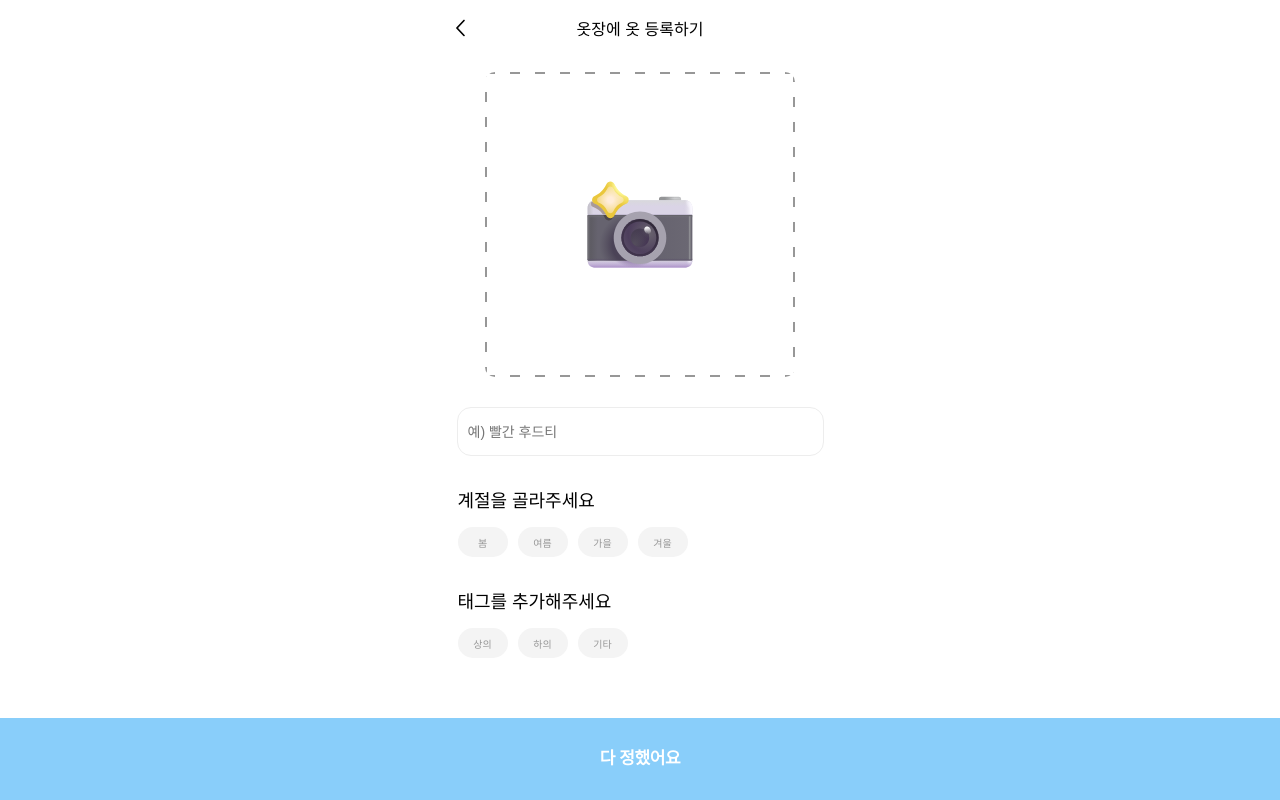
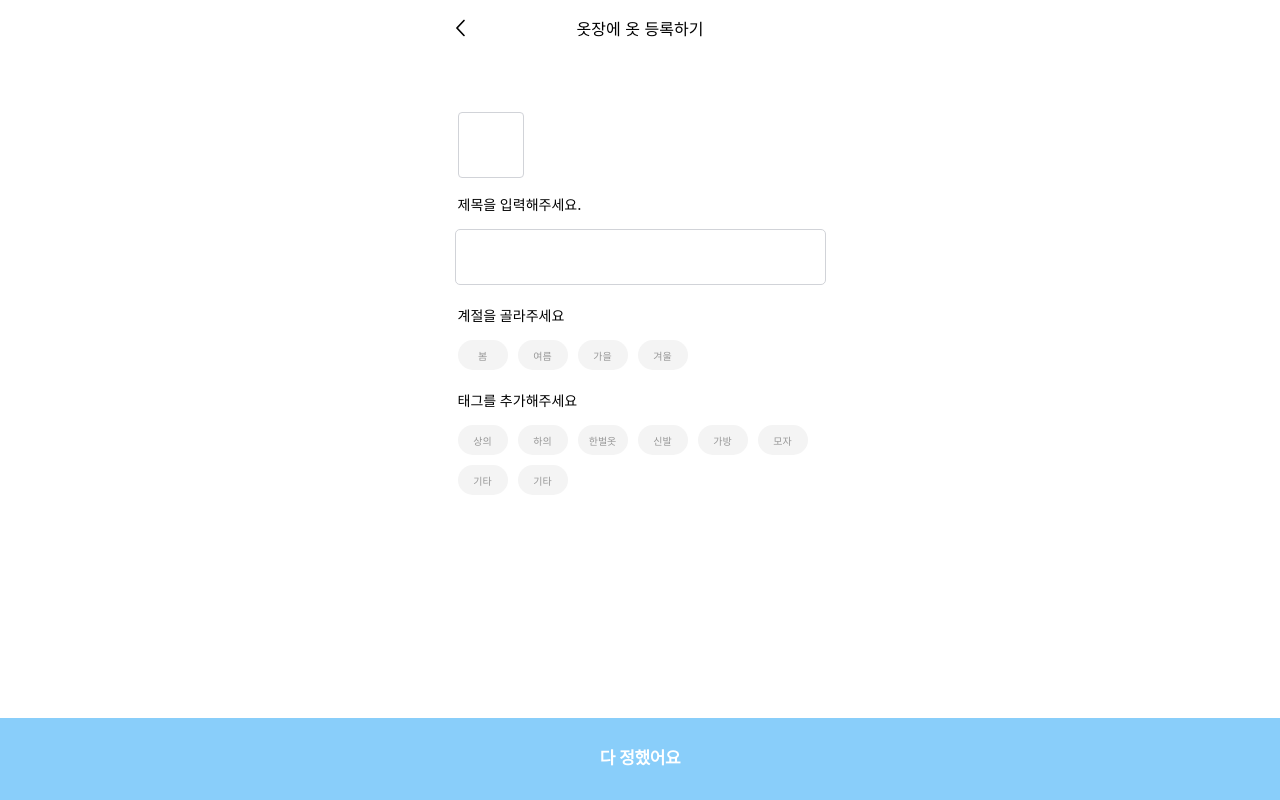
Before and after one commit to git-hubsalt/omoib-frontend, a React (Create React App) app: page /register/1 in a window 1280 px wide. Built offline with nearby package versions, Linux system fonts and the light colour scheme; a web font is replaced by a local one.

Commit message:
refactor : 옷장 추가 수정

```diff
--- a/src/pages/Register/index.tsx
+++ b/src/pages/Register/index.tsx
@@ -1,15 +1,13 @@
-import {ContentsContainer, NoticeText, RegisterLayout, TagBox, TagSelectionBox} from "./style";
+import {ContentsContainer, NoticeText, RegisterLayout, TagBox, TagSelectionBox, Input, UploaderBox} from "./style";
 import Header from "../../components/Header/Header";
 import Uploader from "../../components/Uploader/Uploader";
 import {useParams} from "react-router-dom";
-import Input from "../../components/Input/Input";
 import {ChangeEvent, useState} from "react";
 import TagButton from "../../components/Button/TagButton";
-import Tab from "../../components/Tab/Tab";
 import ClickButton from "../../components/Button/ClickButton";
 
 const seasons: string[] = ['봄', '여름', '가을', '겨울'];
-const categories: string[] = ['상의', '하의', '기타'];
+const categories: string[] = ['상의', '하의', '한벌옷', '신발', '가방', '모자', '기타', '기타'];
 
 const RegisterPage = () => {
   const params = useParams();
@@ -31,13 +29,21 @@ const RegisterPage = () => {
   return (
     <RegisterLayout>
       <Header text={`${type}에 옷 등록하기`}/>
+
+      <UploaderBox>
+        {/*<Uploader width={64} height={64}>*/}
+        {/*  <Uploader.Image*/}
+        {/*    hasButton={false}*/}
+        {/*    onImageChange={handleClothesImageChange}/>*/}
+        {/*</Uploader>*/}
+      </UploaderBox>
+
       <ContentsContainer>
-        <Uploader width={310} height={305}>
-          <Uploader.Image
-            hasButton={false}
-            onImageChange={handleClothesImageChange}/>
-        </Uploader>
-        <Input onChange={handleInputChange} value={name} placeholder={'예) 빨간 후드티'}/>
+        <TagSelectionBox>
+          <NoticeText>제목을 입력해주세요.</NoticeText>
+          <Input onChange={handleInputChange} value={name}/>
+        </TagSelectionBox>
+
         <TagSelectionBox>
           <NoticeText>계절을 골라주세요</NoticeText>
           <TagBox>
@@ -46,6 +52,7 @@ const RegisterPage = () => {
             })}
           </TagBox>
         </TagSelectionBox>
+
         <TagSelectionBox>
           <NoticeText>태그를 추가해주세요</NoticeText>
           <TagBox>
--- a/src/pages/Register/style.tsx
+++ b/src/pages/Register/style.tsx
@@ -18,13 +18,12 @@ export const ContentsContainer = styled.div`
   flex-direction: column;
   padding: 0 14px;
   box-sizing: border-box;
-  gap: 30px;
+  gap: 20px;
 `
 
 export const TagSelectionBox = styled.div`
   width: 100%;
   display: flex;
-  justify-content: flex-start;
   align-items: center;
   flex-direction: column;
   gap: 15px;
@@ -36,11 +35,27 @@ export const TagBox = styled.div`
   justify-content: flex-start;
   align-items: center;
   gap: 10px;
+  flex-wrap: wrap
 `
 
 export const NoticeText = styled.p`
-  font-size: 18px;
+  font-size: 14px;
   font-weight: 500;
-  line-height: normal;
   align-self: start;
 `
+export const Input = styled.input`
+  width: 365px;
+  height: 52px;
+  border: 1px solid #D1D3D8;
+  border-radius: 5px ;
+`
+export const UploaderBox = styled.div`
+  width: 64px;
+  height: 64px;
+  border: 1px solid #D1D3D8;
+  border-radius: 4px;
+  display: flex;
+  align-self: flex-start;
+  margin-left: 14px;
+  margin-top: 40px;
+`
```
